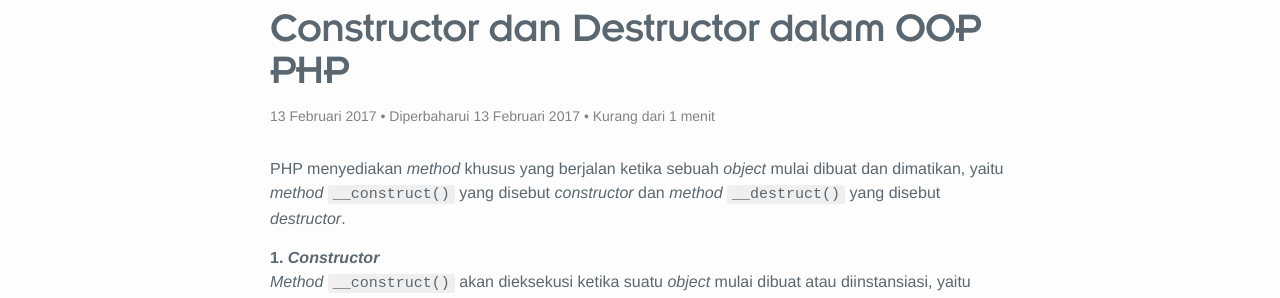
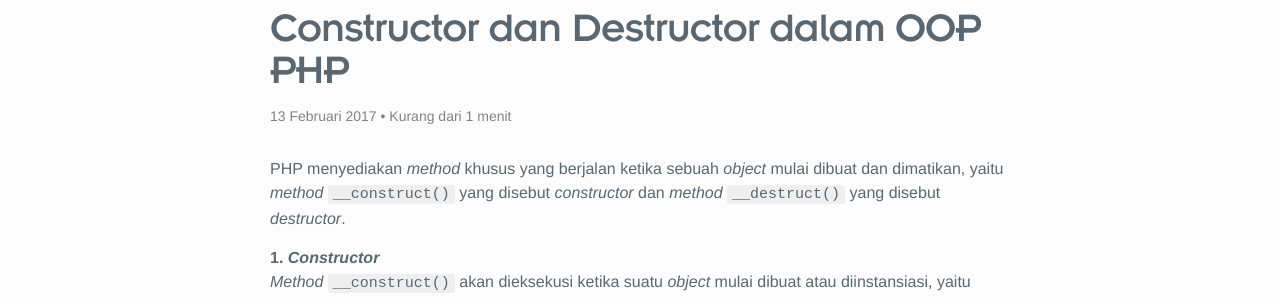
Before and after one commit to khoerodin/khoerodin.github.io, a Jekyll site: the page built from _posts/2017-02-13-constructor-dan-destructor-dalam-oop-php.md, in a window 1280 px wide. Shown: the part 160-458 px from the top of the page. Built offline with Jekyll 4.4.1, drawn with Linux system fonts in a browser that asks for light colours; nearby versions of some CDN libraries; comment, search, counter and statistics services are not loaded.

Commit message:
undo ajah lah

```diff
--- a/_includes/post-list.html
+++ b/_includes/post-list.html
@@ -10,10 +10,10 @@
 			<span class="post-meta">
         {% include translated_date.html date=post.date format=site.date_format lang="id" %}
         •
-        {% if post.date %}
+        <!-- {% if post.last_modified_at %}
         Diperbaharui
-        {% include translated_date.html date=post.date format=site.date_format lang="id" %} •
-        {% endif %}
+        {% include translated_date.html date=post.last_modified_at format=site.date_format lang="id" %} •
+        {% endif %} -->
 
         {% assign words = post.content | number_of_words %}
         {% if words < 360 %}
--- a/_layouts/post.html
+++ b/_layouts/post.html
@@ -10,10 +10,10 @@ readmore: true
     <p class="post-meta">
       <time datetime="{{ page.date | date_to_xmlschema }}" itemprop="datePublished">{% include translated_date.html date=page.date format=site.date_format lang="id" %}</time>
      •
-    {% if page.date %}
+    <!-- {% if page.last_modified_at %}
     Diperbaharui
-    <time>{% include translated_date.html date=page.date format=site.date_format lang="id" %}</time> •
-    {% endif %}
+    <time>{% include translated_date.html date=page.last_modified_at format=site.date_format lang="id" %}</time> •
+    {% endif %} -->
 
     {% assign words = content | number_of_words %}
     {% if words < 360 %}
```
